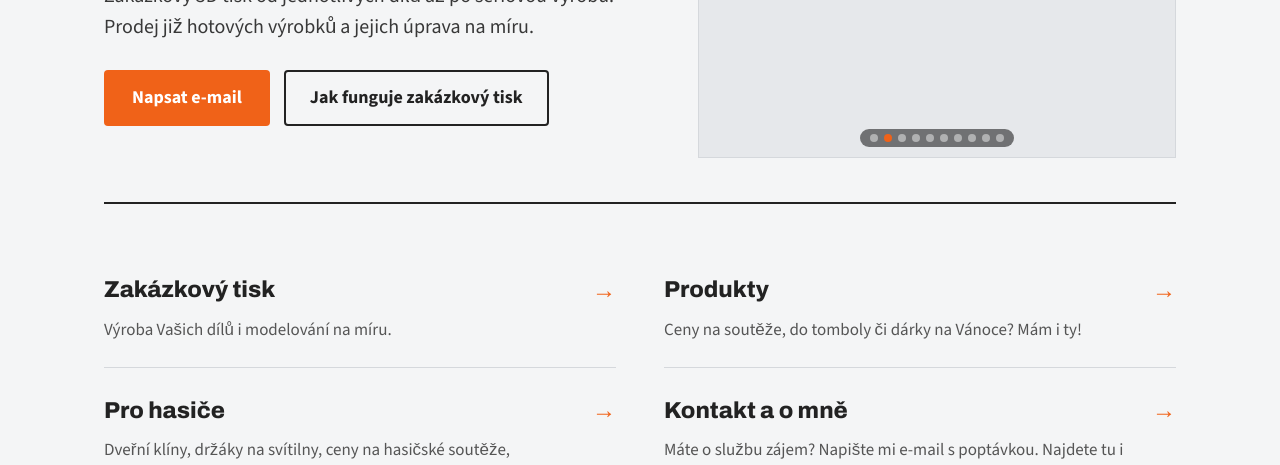
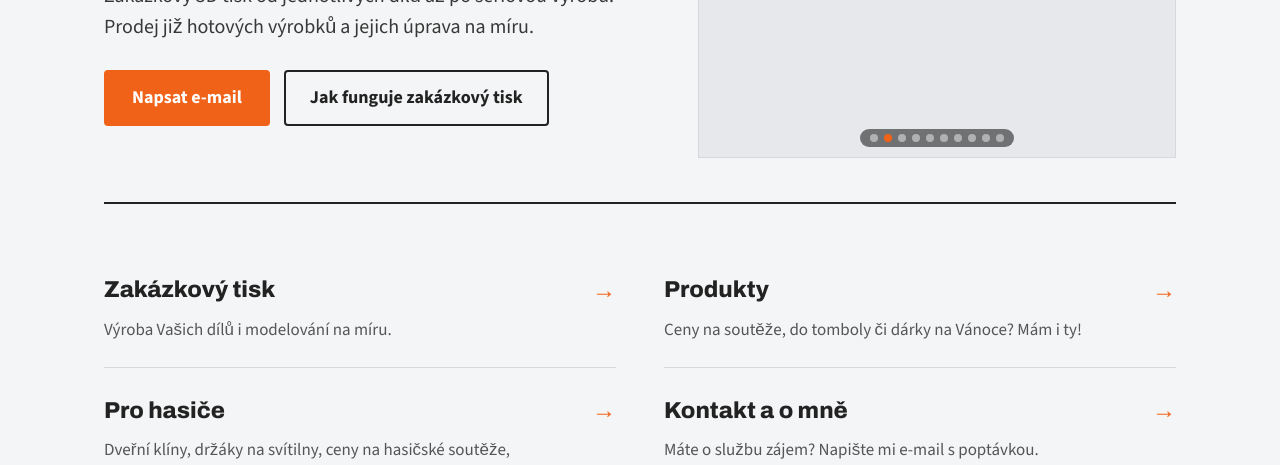
Before and after one commit to 3dtiskgeisler/portfolio, a plain HTML site: page index.html in a window 1280 px wide. Shown: the part 333-798 px from the top of the page. Drawn offline with nearby package versions, Linux system fonts and the light colour scheme.

Commit message:
Update index.html

```diff
--- a/index.html
+++ b/index.html
@@ -817,7 +817,7 @@ footer .wrap {
               <span>Kontakt a o mně</span>
               <span class="dir-arrow">→</span>
             </div>
-            <div class="dir-desc">Máte o službu zájem? Napište mi e-mail s poptávkou. Najdete tu i pár slov o mně: dobrovolný hasič a student ČVUT.</div>
+            <div class="dir-desc">Máte o službu zájem? Napište mi e-mail s poptávkou.</div>
           </a>
         </div>
       </div>
```
